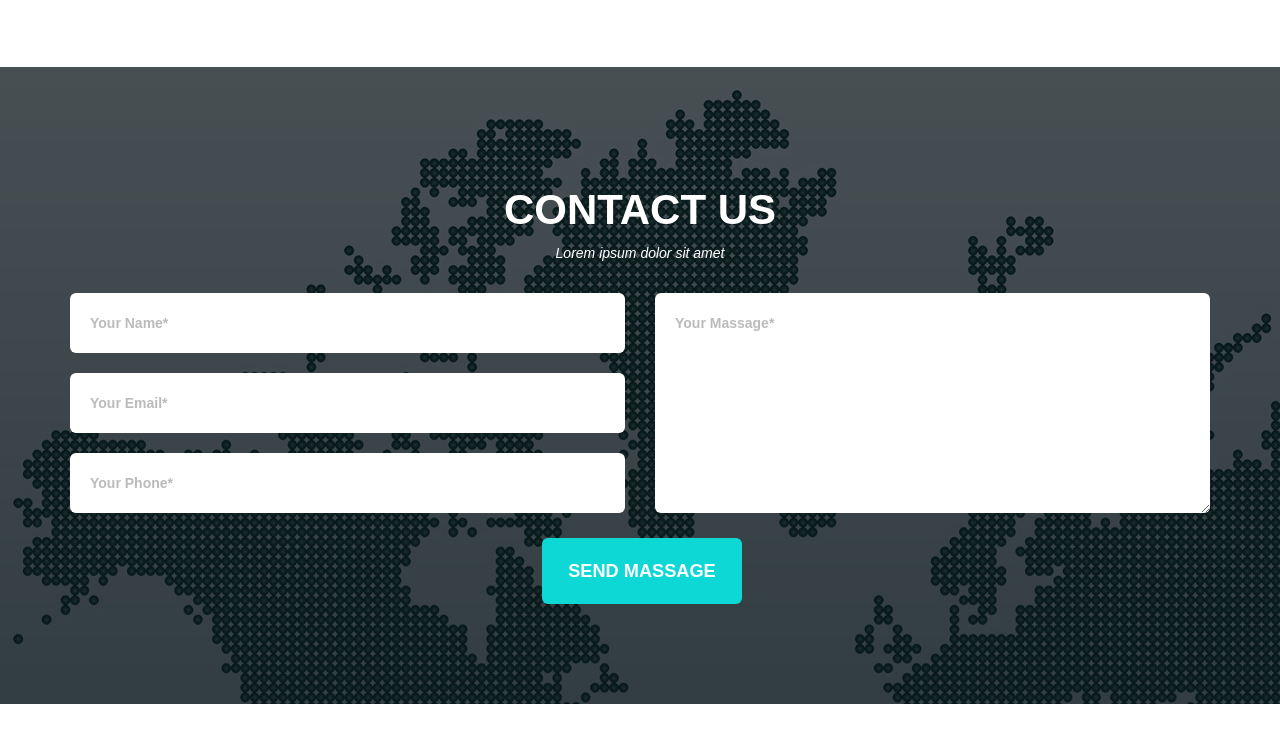
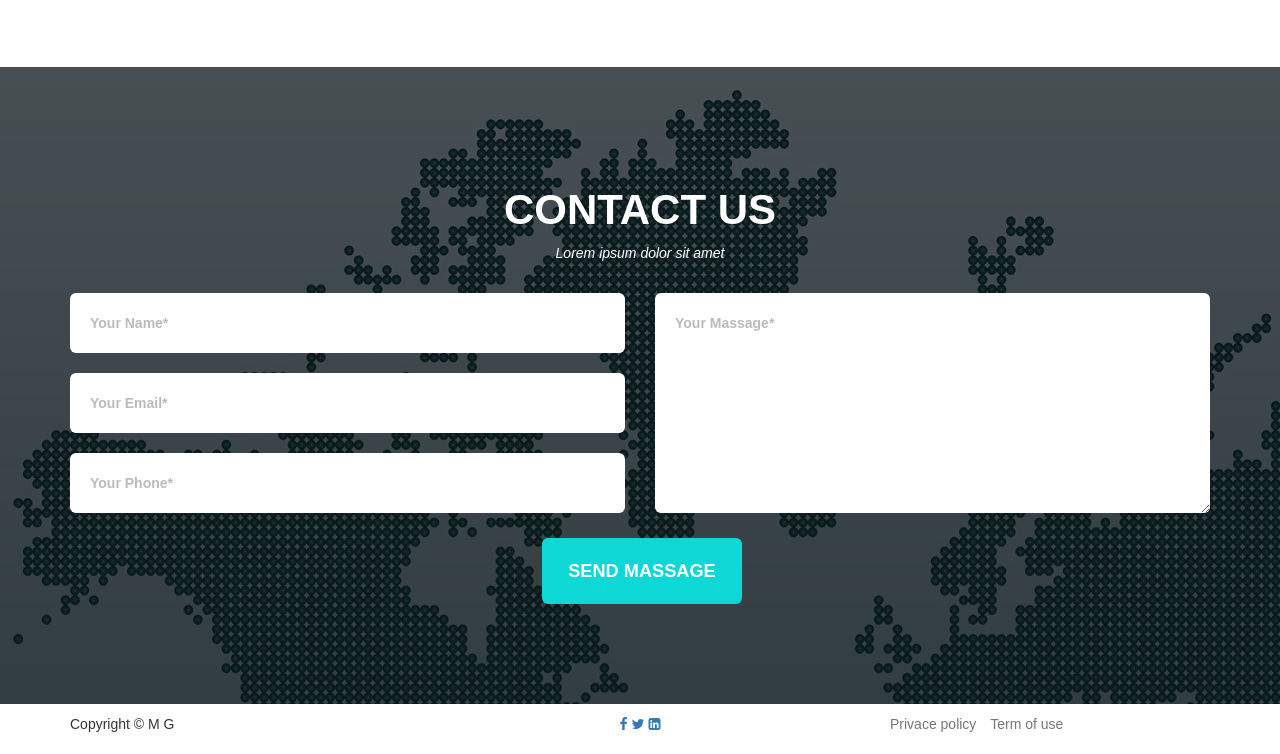
Before and after one commit to DariuszRuminski/Projekt-Bootstrap, a plain HTML site: page index.html in a window 1280 px wide. Shown: the part 3246-4000 px from the top of the page. Before the commit the page ends 3950 px from the top, so only its background shows below. Drawn offline with Linux system fonts and the light colour scheme.

Commit message:
dodano: footer

```diff
--- a/css/style.css
+++ b/css/style.css
@@ -307,3 +307,49 @@ body{
     color: white;
     margin-bottom: 100px;
 }
+
+
+/*footer*/
+
+#main-footer{
+    padding: 10px 0;
+}
+
+#mian-footer nav,
+#main-footer .copyrights{
+    line-height: 50px;
+    margin: 0;
+}
+
+#main-footer .social-icons{
+    text-align: center;
+}
+
+#main-footer nav ul li{
+    display: inline-block;
+    margin-right: 10px;
+}
+
+#main-footer nav ul li a{
+    color: #777;
+    font-family: "Montserrat", sans-serif;
+    text-decoration: none;
+    transition: all 0.4s;
+}
+
+#main-footer nav ul li a:hover{
+    color: #0ed8d6;
+}
+
+
+przygotuj plik responsive.css, a w nim:
+-do 768:
+zmien kolor tla dla #main-nav i #main-nav.scrolled na biały.
+zmien kolory linkow w navie na #0ed8d6, na #777.
+linki przyklej do prawej strony ul.
+zmien kolor BELEK BURGERA (.icon-bar) na #0ed8d6.
+w sekcji contact odsun marginesem poszczegolne kolumny( margin-bootom) footer - wszystko w text-align
+:center, zmniejsz padddingi na ul li.
+
+-do 480:
+zmien font-size dla h1, h2/h3 w header.
--- a/index.html
+++ b/index.html
@@ -249,6 +249,31 @@
     </div>
 </section>
 
+<footer id="main-footer">
+    <div class="container">
+        <div class="row">
+            <div class="col-sm-4">
+                <p class="copyright">Copyright &copy; M G</p>
+            </div>
+            <div class="col-sm-4">
+                   <div class="social-icons">
+                        <a href=""><i class="fa fa-facebook"></i></a>
+                        <a href=""><i class="fa fa-twitter"></i></a>
+                        <a href=""><i class="fa fa-linkedin-square"></i></a>
+                   </div>
+            </div>
+            <div class="col-sm-4">
+                <nav id="footer-nav">
+                    <ul>
+                        <li><a href="">Privace policy</a></li>
+                        <li><a href="">Term of use</a></li>
+                    </ul>
+                </nav>
+            </div>
+        </div>
+    </div>
+</footer>
+
     <script src="js/jquery-3.2.1.min.js"></script>
     <script src="bootstrap/js/bootstrap.js"></script>
     <script src="js/main.js"></script>
```
